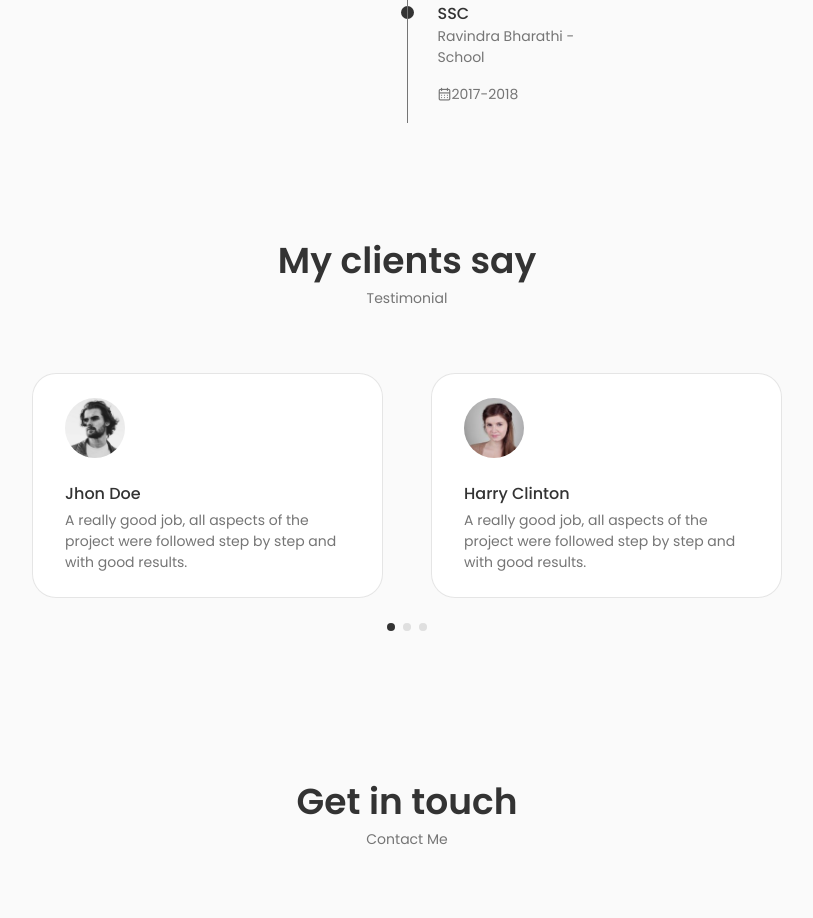
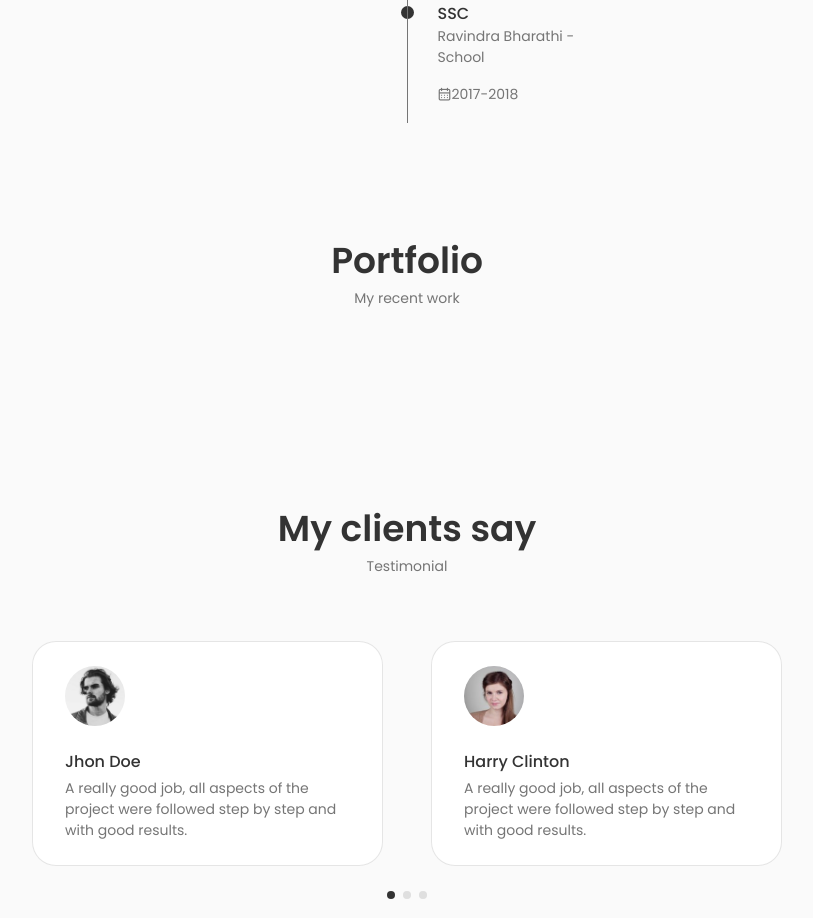
Before and after one commit to vishnugitit/_Portfolio, a React (Vite) app in the folder portfolio/: page / in a window 1280 px wide. Shown: the part 3060-3978 px from the top of the page, without its empty margins (233-1046 px from the left). Built offline with nearby package versions, Linux system fonts and the light colour scheme.

Commit message:
Required

```diff
--- a/portfolio/src/App.jsx
+++ b/portfolio/src/App.jsx
@@ -5,6 +5,7 @@ import Home from './components/home/Home';
 import About from './components/about/About';
 import Skills from './components/skills/Skills';
 import Services from './components/services/Services';
+import Portfolio from './components/portfolio/Portfolio';
 import Qualification from './components/qualification/Qualification';
 import Testnomials from './components/testimonials/Testimonials';
 import Contact from './components/contact/Contact';
@@ -20,7 +21,9 @@ const App = () => {
         <About/>
         <Skills/>
         <Services/>
+
         <Qualification/>
+        <Portfolio/>
         <Testnomials/>
         <Contact/>
 
--- a/portfolio/src/components/contact/Contact.jsx
+++ b/portfolio/src/components/contact/Contact.jsx
@@ -78,6 +78,7 @@ const Contact = () => {
             name="name"
             className="contact__form-input"
             placeholder="Insert your name"
+            required
              />
             </div>
 
@@ -89,6 +90,7 @@ const Contact = () => {
             name="email"
             className="contact__form-input"
             placeholder="Insert your email"
+            required
              />
             </div>
 
@@ -101,6 +103,7 @@ const Contact = () => {
            cols="30"
            rows="10"
            placeholder="Write your Project"
+           required
            >
            </textarea>
 
--- a/portfolio/src/components/home/home.css
+++ b/portfolio/src/components/home/home.css
@@ -45,7 +45,6 @@
   width: 70px;
   height: 1px;
   background-color: var(--text-color);
-  /* background-color: red; */
   left: 1rem;
   top: 2.5rem;
 }
@@ -126,7 +125,7 @@
   }
   .home__subtitle::before {
     width: 42px;
-    top: 0.8rem;
+    top: 2.6rem;
   }
   .home__description {
     max-width: initial;
--- /dev/null
+++ b/portfolio/src/components/portfolio/Portfolio.jsx
@@ -0,0 +1,14 @@
+import React from 'react'
+
+const Portfolio = () => {
+  return (
+   <section className="portfolio container section" id="portfolio">
+        {/* .section__subtitle | .section__title */}
+
+        <h2 className="section__title">Portfolio</h2>
+        <span className="section__subtitle">My recent work</span>
+        </section>
+  )
+}
+
+export default Portfolio
--- a/portfolio/src/components/testimonials/Testimonials.jsx
+++ b/portfolio/src/components/testimonials/Testimonials.jsx
@@ -3,27 +3,27 @@ import "./testimonials.css";
 import { Data } from "./Data";
 
 // Import Swiper React components
-import { Swiper, SwiperSlide } from 'swiper/react';
+import { Swiper, SwiperSlide } from "swiper/react";
 
 // Import Swiper styles
-import 'swiper/css';
-import 'swiper/css/pagination';
-
+import "swiper/css";
+import "swiper/css/pagination";
 
 // 56;00  --52:00 swiper
 
 // import required modules
-import { Pagination } from 'swiper/modules';
+import { Pagination } from "swiper/modules";
 
 const Testimonials = () => {
   return (
-    <div>
+    <div id="testimonials">
       <section className="testimonial container section">
         {/* .section__subtitle | .section__title */}
 
         <h2 className="section__title">My clients say</h2>
         <span className="section__subtitle">Testimonial</span>
-        <Swiper className="testimonial__container"
+        <Swiper
+          className="testimonial__container"
           loop={true}
           grabCursor={true}
           spaceBetween={24}
@@ -33,18 +33,14 @@ const Testimonials = () => {
           breakpoints={{
             576: {
               slidesPerView: 2,
-
             },
             768: {
               slidesPerView: 2,
               spaceBetween: 48,
             },
-
           }}
           modules={[Pagination]}
         >
-
-
           {Data.map(({ id, image, title, description }) => {
             return (
               <SwiperSlide className="testimonial__card" key={id}>
```
Also changed, not shown: portfolio/src/components/portfolio/portfolio.css (added). Lines whose indentation alone changed are shown as unchanged.
